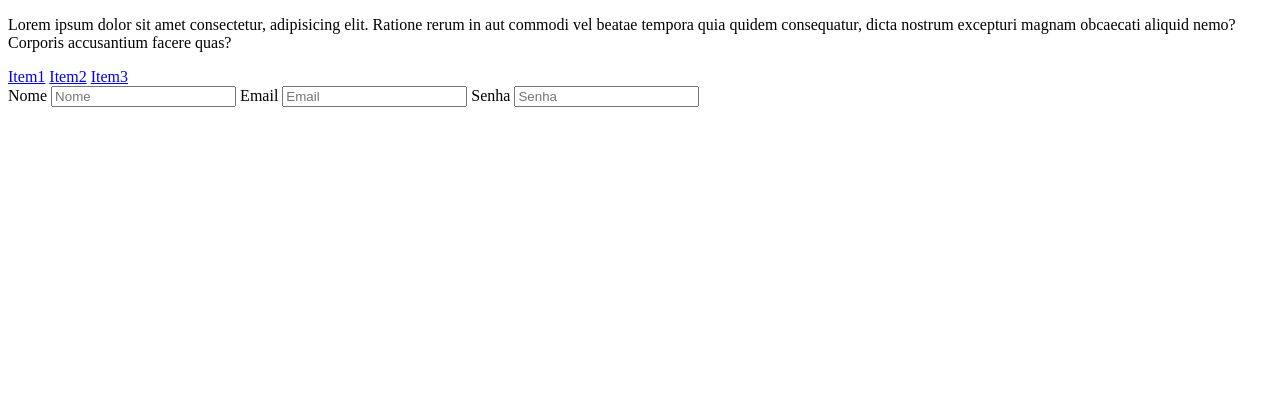
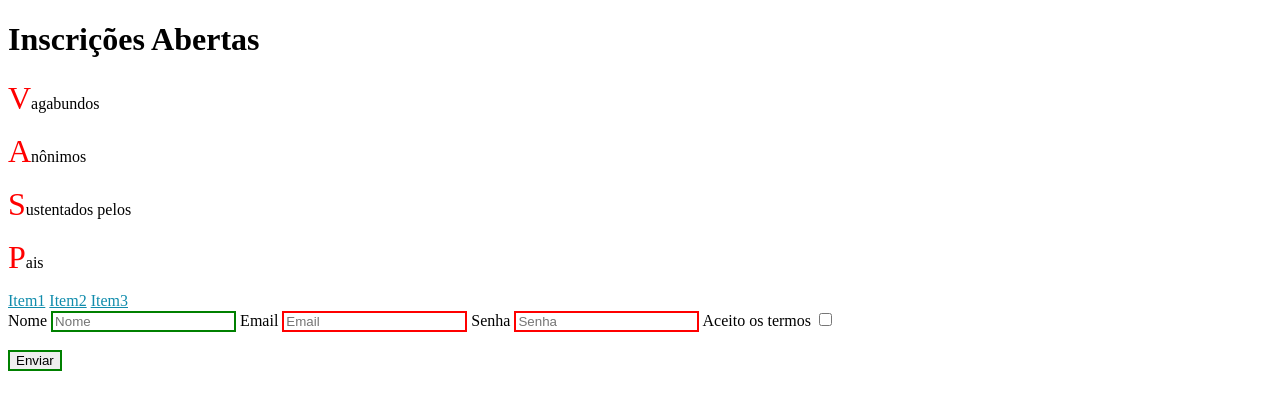
Before and after one commit to OtavioSL/Aulas-CSS-IOS, a plain HTML site: page AULA 07/pseudoclasse.html in a window 1280 px wide. Drawn offline with Linux system fonts and the light colour scheme.

Commit message:
exercicio feito

```diff
--- a/AULA 07/pseudoclasse.css
+++ b/AULA 07/pseudoclasse.css
@@ -3,6 +3,31 @@ a:active {
 }
 
 input:focus {
-    color: red;
+
     background-color: silver;
 }
+
+a:hover {
+    color: rgb(0, 255, 76);
+}
+
+a:visited {
+    color: rgb(214, 20, 221);
+}
+
+a:link {
+    color: rgb(16, 140, 172);
+}
+
+input:required {
+    border: 2px solid red;
+}
+
+input:valid {
+    border: 2px solid green;
+}
+
+p::first-letter {
+    color: red;
+    font-size: 200%;
+}
--- a/AULA 07/pseudoclasse.html
+++ b/AULA 07/pseudoclasse.html
@@ -7,7 +7,12 @@
     <title>PseudoClasses</title>
 </head>
 <body>
-    <p>Lorem ipsum dolor sit amet consectetur, adipisicing elit. Ratione rerum in aut commodi vel beatae tempora quia quidem consequatur, dicta nostrum excepturi magnam obcaecati aliquid nemo? Corporis accusantium facere quas?</p>
+    <h1>Inscrições Abertas</h1>
+    <p>Vagabundos</p>
+        <p>Anônimos</p>
+        <p>Sustentados pelos</p>
+        <p>Pais</p>
+
     <nav>
         <a href="#1">Item1</a>
         <a href="#2">Item2</a>
@@ -17,8 +22,12 @@
         <label for="text">Nome</label>
         <input type="text" placeholder="Nome">
         <label for="email">Email</label>
-        <input type="email" placeholder="Email">
+        <input type="email" placeholder="Email" required>
         <label for="password">Senha</label>
-        <input type="password" placeholder="Senha">
+        <input type="password" placeholder="Senha" required>
+        <label for="checkbox">Aceito os termos</label>
+        <input type="checkbox" required>
+        <br><br>
+        <input type="submit" value="Enviar">
 </body>
 </html>
```
